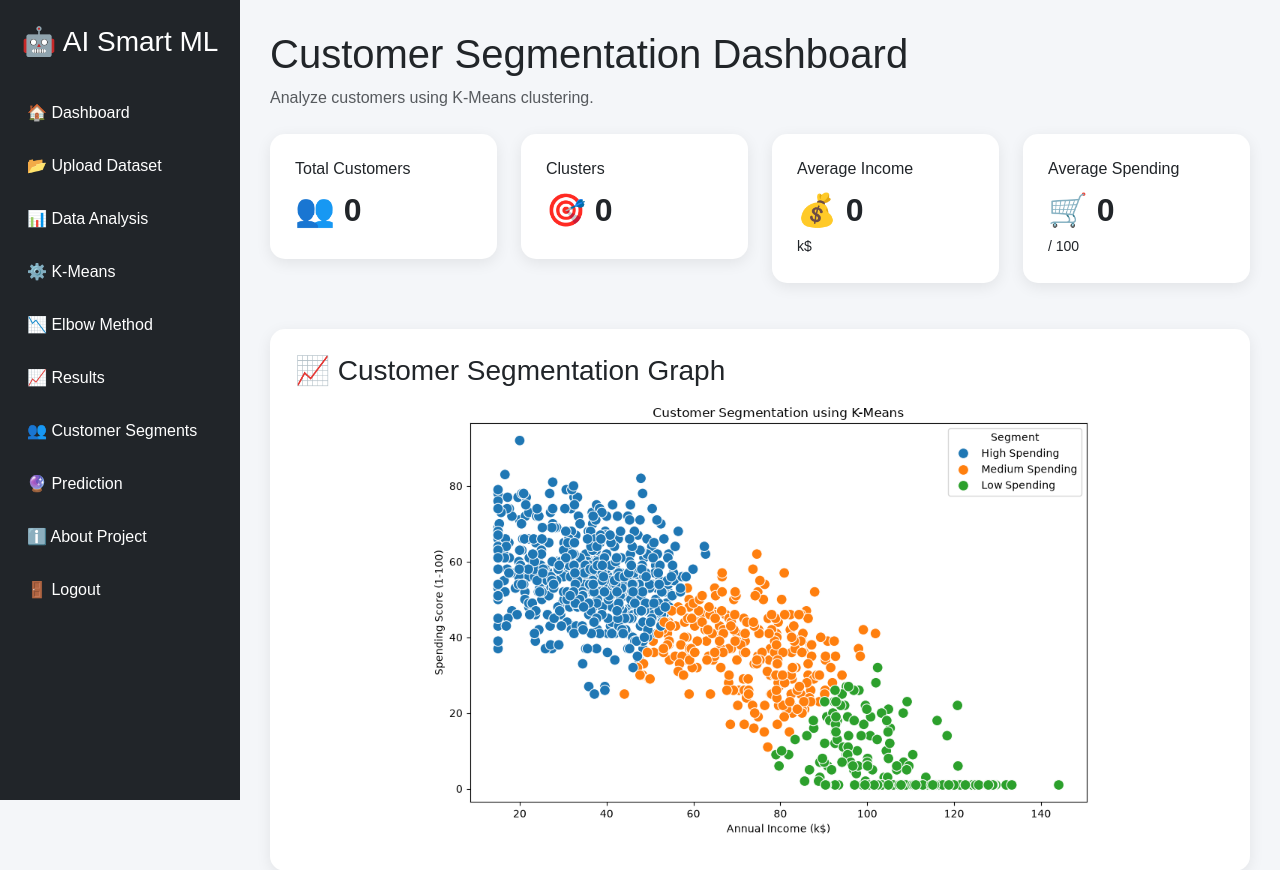
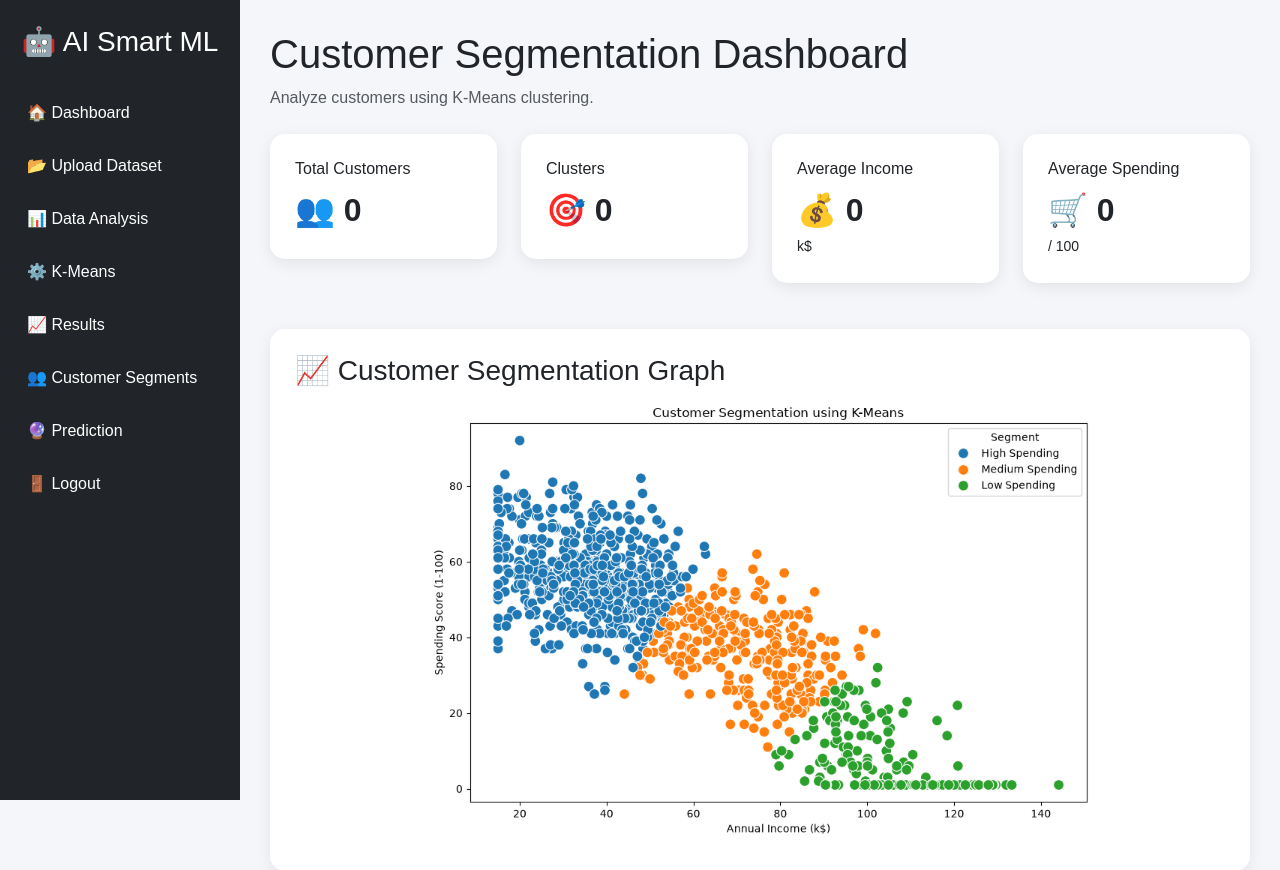
Before and after one commit to durgekarspoorti4-star/customer-segmentation, a Flask app: page /index in a window 1280 px wide. Shown: the top 870 px of the page. Run offline with Flask 3, Linux system fonts and the light colour scheme; the visitor is signed in with stand-in values (Sample User, id 1).

Commit message:
Remove Elbow Method

```diff
--- a/templates/index.html
+++ b/templates/index.html
@@ -82,11 +82,9 @@
     <a href="/upload">📂 Upload Dataset</a>
     <a href="/analysis">📊 Data Analysis</a>
     <a href="/kmeans">⚙️ K-Means</a>
-    <a href="/elbow">📉 Elbow Method</a>
     <a href="/results">📈 Results</a>
     <a href="/segments">👥 Customer Segments</a>
     <a href="/prediction">🔮 Prediction</a>
-    <a href="/about">ℹ️ About Project</a>
     <a href="/logout">🚪 Logout</a>
 
 </div>
```
